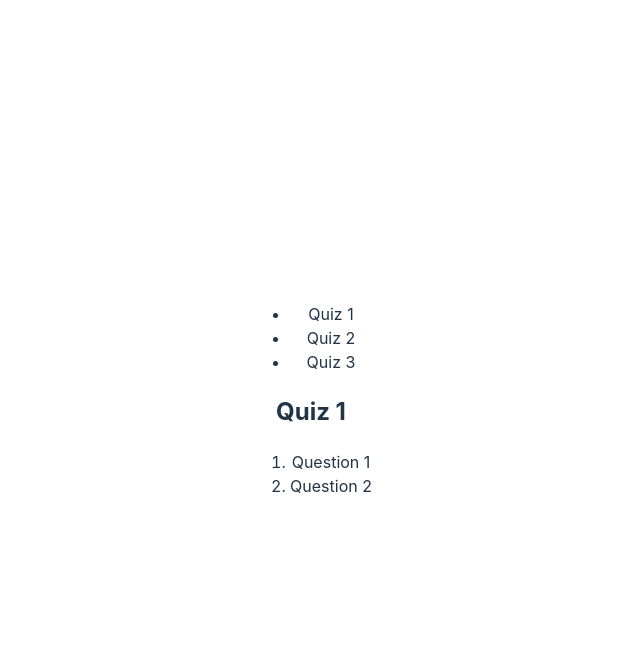
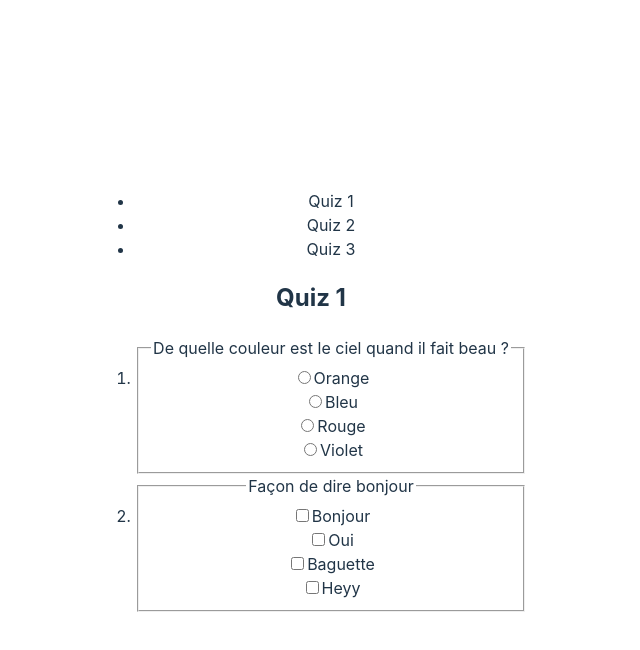
Before and after one commit to amelie-brizard/TP-note-2-archi-log, a Vue app in the folder projetquiz/: page / in a window 1280 px wide. Both pictures are taken after a click on the item "Quiz 1". Shown: the top 650 px of the page, without its empty margins (329-969 px from the left). Built offline with nearby package versions, Linux system fonts and the light colour scheme.

Commit message:
Affichage des questions pour un quiz + des propositions de réponse

```diff
--- a/projetquiz/src/App.vue
+++ b/projetquiz/src/App.vue
@@ -3,7 +3,7 @@ import QuizItem from './components/QuizItem.vue';
 </script>
 
 <template>
-  <QuizItem :quizs="quizs" />
+    <QuizItem :quizs="quizs" />
 </template>
 
 <script>
@@ -11,9 +11,9 @@ export default {
   data() {
     return {
       quizs: [
-        {'id': 1, 'name': "Quiz 1", 'questions': [{'intitule': "Question 1", "propositions": ["Oui", "Non", "Coucou"], "reponse": "Coucou"}, {'intitule': "Question 2", "propositions": ["Bonjour", "Oui", "Baguette", "Heyy"], "reponse": "Heyy"}]},
-        {'id': 2, 'name': "Quiz 2", 'questions': [{'intitule': "Question 1", "propositions": ["Oui", "Test", "Coucou"], "reponse": "Test"}, {'intitule': "Question 2", "propositions": ["Oui", "Hehe", "Coucou"], "reponse": "Hehe"}, {'intitule': "Question 3", "propositions": ["Oui", "Non", "Coucou"], "reponse": "Non"}]},
-        {'id': 3, 'name': "Quiz 3", 'questions': [{'intitule': "Question 1", "propositions": ["Oui", "Baguette", "Coucou"], "reponse": "Baguette"}]}
+        {'id': 1, 'name': "Quiz 1", 'questions': [{'intitule': "De quelle couleur est le ciel quand il fait beau ?", "propositions": ["Orange", "Bleu", "Rouge", "Violet"], "reponse": ["Bleu"]}, {'intitule': "Façon de dire bonjour", "propositions": ["Bonjour", "Oui", "Baguette", "Heyy"], "reponse": ["Heyy", "Bonjour"]}]},
+        {'id': 2, 'name': "Quiz 2", 'questions': [{'intitule': "Test", "propositions": ["Oui", "Test", "Coucou"], "reponse": ["Test"]}, {'intitule': "Hehe", "propositions": ["Oui", "Hehe", "Coucou"], "reponse": ["Hehe"]}, {'intitule': "Inverse de oui", "propositions": ["Oui", "Non", "Peut-être", "Coucou"], "reponse": ["Non"]}]},
+        {'id': 3, 'name': "Quiz 3", 'questions': [{'intitule': "Question 1", "propositions": ["Oui", "Baguette", "Coucou"], "reponse": ["Baguette"]}]}
       ]
     };
   },
@@ -24,16 +24,4 @@ export default {
 </script>
 
 <style scoped>
-.logo {
-  height: 6em;
-  padding: 1.5em;
-  will-change: filter;
-  transition: filter 300ms;
-}
-.logo:hover {
-  filter: drop-shadow(0 0 2em #646cffaa);
-}
-.logo.vue:hover {
-  filter: drop-shadow(0 0 2em #42b883aa);
-}
 </style>
--- a/projetquiz/src/components/QuizItem.vue
+++ b/projetquiz/src/components/QuizItem.vue
@@ -1,13 +1,27 @@
 <template>
     <div>
         <ul>
-            <li v-for="quiz in quizs" @click="questions(quiz)">{{ quiz.name }}</li>
+            <li v-for="quiz in quizs" :key="quiz.id" @click="questions(quiz)">{{ quiz.name }}</li>
         </ul>
         <div v-if="selectedQuiz">
             <h2>{{ selectedQuiz.name }}</h2>
             <ol>
                 <li v-for="question in selectedQuizQuestions" :key="question.intitule">
-                    {{ question.intitule }}
+                    <fieldset>
+                        <legend>{{ question.intitule }}</legend>
+                        <div v-if="question.reponse.length === 1">
+                            <div v-for="(prop, index) in question.propositions" :key="index">
+                                <input type="radio" :id="prop + '-' + question.intitule" :name="question.intitule" :value="prop" />
+                                <label :for="prop + '-' + question.intitule">{{ prop }}</label>
+                            </div>
+                        </div>
+                        <div v-else>
+                            <div v-for="(prop, index) in question.propositions" :key="index">
+                                <input type="checkbox" :id="question.intitule + '-checkbox-' + index" :value="prop" />
+                                <label :for="question.intitule + '-checkbox-' + index">{{ prop }}</label>
+                            </div>
+                        </div>
+                    </fieldset>
                 </li>
             </ol>
         </div>
@@ -31,7 +45,6 @@ export default {
     },
     computed: {
         selectedQuizQuestions() {
-            // Check if selectedQuiz is null before accessing its properties
             if (this.selectedQuiz) {
                 return this.selectedQuiz.questions;
             } else {
```
